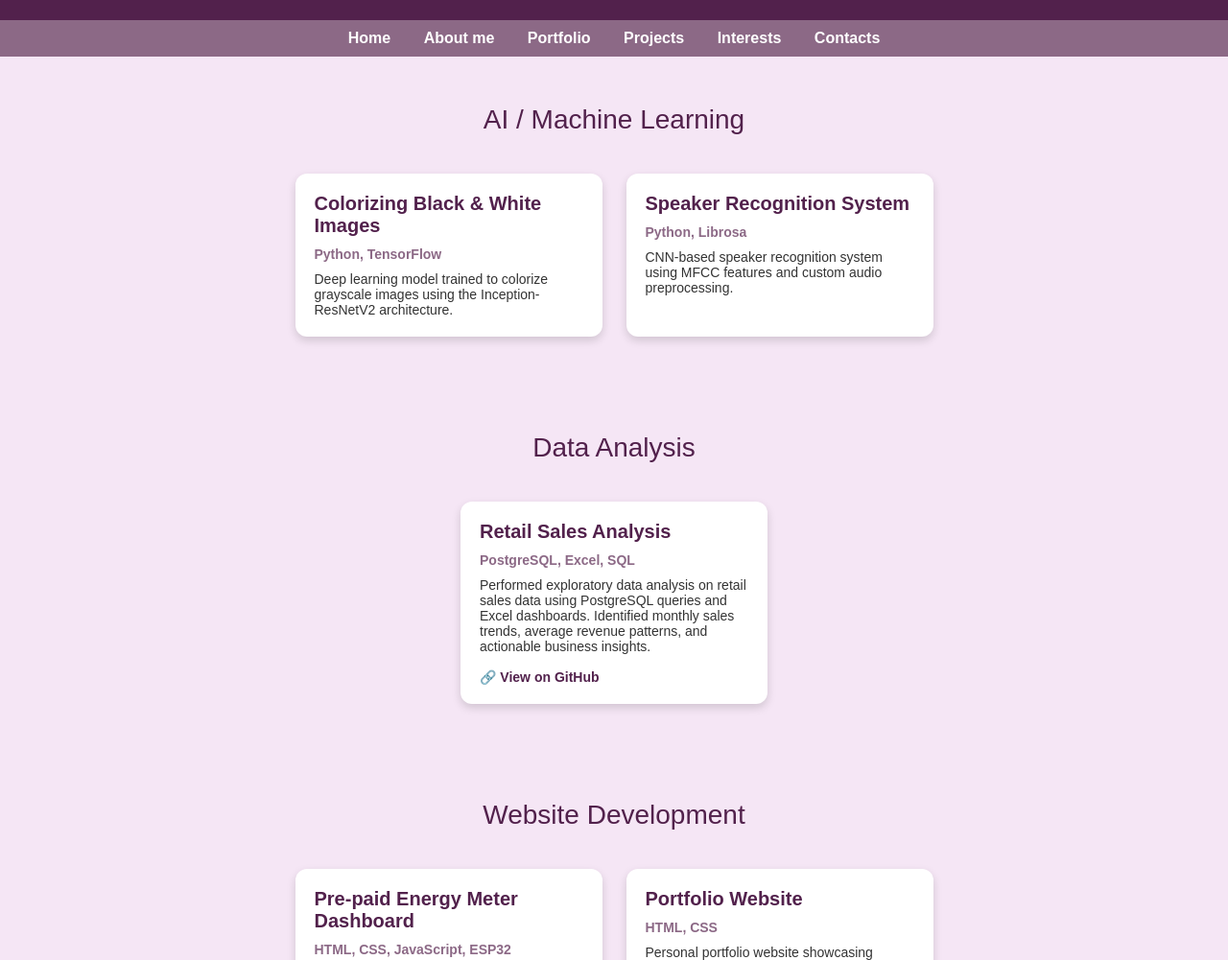
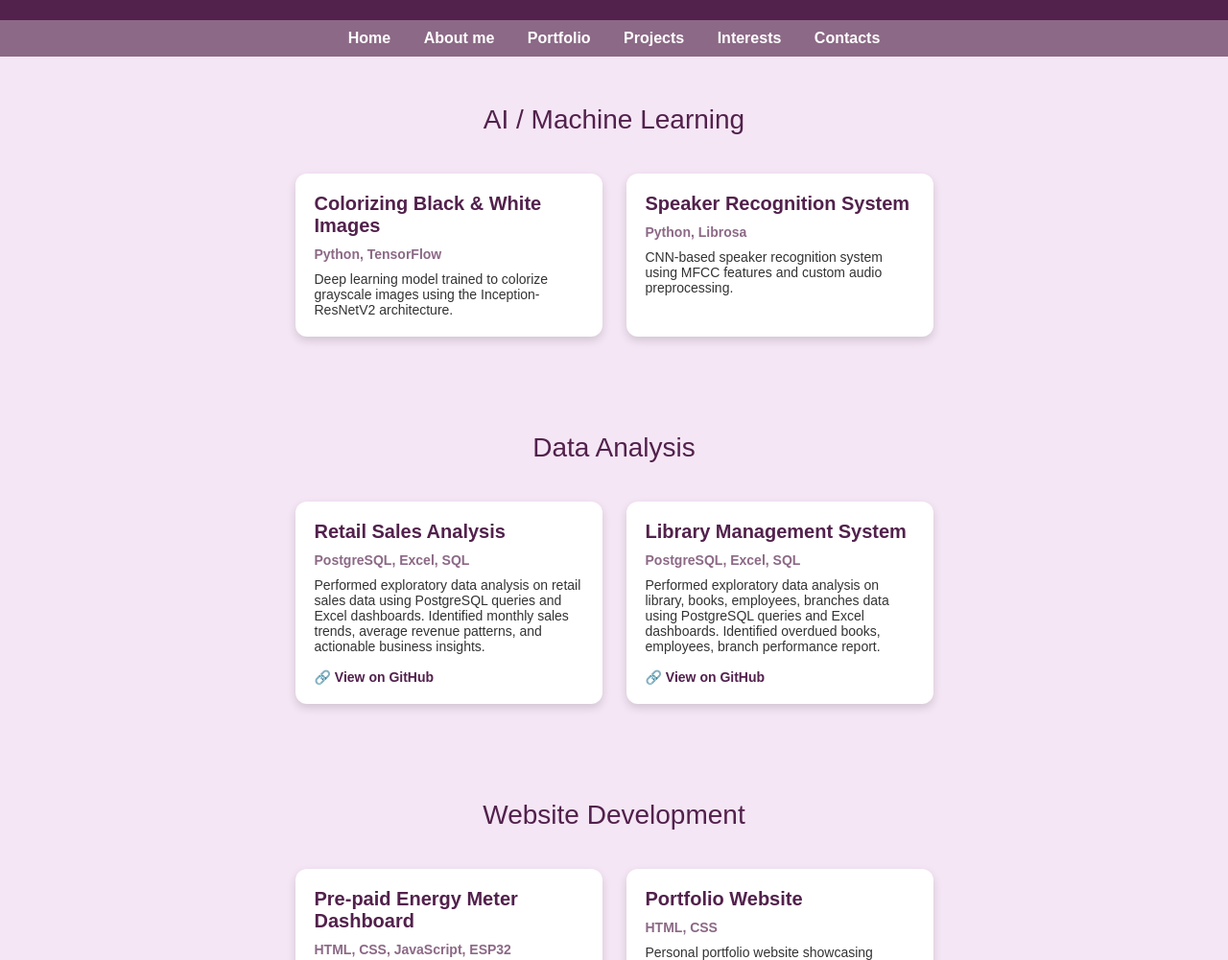
Before and after one commit to subvarshahere/varshasm, a plain HTML site: page projects.html in a window 1280 px wide. Shown: the part 99-1100 px from the top of the page at 96% size. Drawn offline with Linux system fonts and the light colour scheme.

Commit message:
Update projects.html

```diff
--- a/projects.html
+++ b/projects.html
@@ -145,6 +145,19 @@
             </div>
         </div>
 
+        <div class="project-card">
+            <div class="project-title">Library Management System</div>
+            <div class="project-lang">PostgreSQL, Excel, SQL</div>
+            <div class="project-desc">
+                Performed exploratory data analysis on library, books, employees, branches data using PostgreSQL queries and Excel dashboards.
+                Identified overdued books, employees, branch performance report.
+                <br><br>
+                🔗 <a href="https://github.com/subvarshahere/library-management-system" target="_blank">
+                    View on GitHub
+                </a>
+            </div>
+        </div>
+
     </div>
 
     <!-- ================= WEBSITE DEVELOPMENT PROJECTS ================= -->
```
